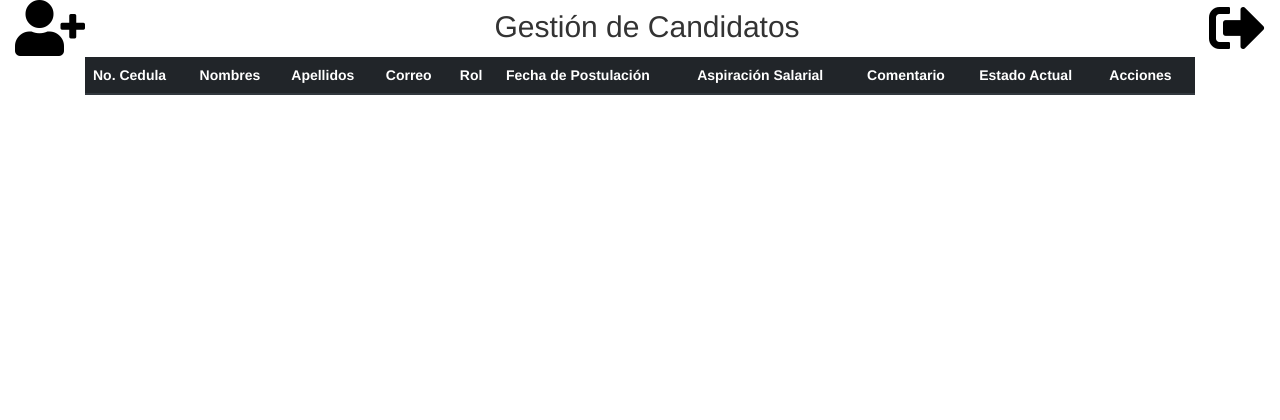
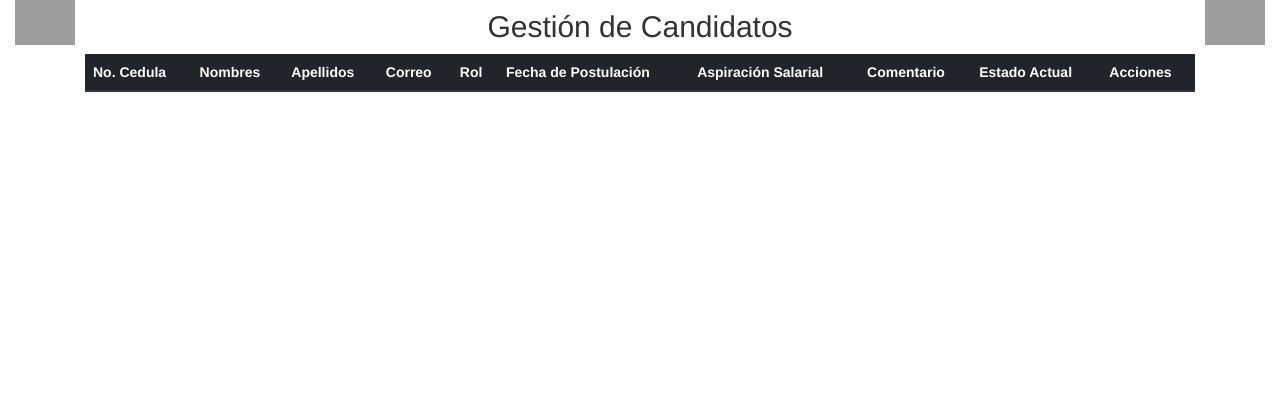
Before and after one commit to Xaviierkasvar/Prueba-Devco, a PHP site: page /Vista/Admin/Consulta.php in a window 1280 px wide. Shown: the top 420 px of the page. Run offline with PHP 8.4, Linux system fonts and the light colour scheme; data that the repository does not hold is empty; some libraries are stand-ins or nearby versions; grey boxes are pictures that could not be loaded.

Commit message:
make it better

```diff
--- a/Vista/Admin/ActualizarCandidato.php
+++ b/Vista/Admin/ActualizarCandidato.php
@@ -46,8 +46,8 @@ $clase = new Candidato;
       <div class="container-fluid">
         <div class="row">
           <div class="col-12 mx-auto">
-            <a class=" float-left" href="ConsultarCandidato.php"><i class="n fas fa-arrow-circle-left fa-4x"></i></a>
-            <a class=" float-right" href="../salir.php"><i class="n fas fa-sign-out-alt fa-4x"></i></a>
+            <a class=" float-left" href="ConsultarCandidato.php"><img  src="https://upload.wikimedia.org/wikipedia/commons/thumb/b/b1/Back_Arrow.svg/240px-Back_Arrow.svg.png" width="60" height="60" class="img-fluid "></a>
+            <a class=" float-right" href="../salir.php"><img src="https://upload.wikimedia.org/wikipedia/commons/9/9b/Font_Awesome_5_solid_sign-out-alt.svg" width="60" height="60" align="bottom"class="img-fluid"></a>
             <h1 class="text-center m-3" style="color:white;">Actualizar Candidato</h1>
           </div>
         </div>
--- a/Vista/Admin/AddCandidato.php
+++ b/Vista/Admin/AddCandidato.php
@@ -31,8 +31,8 @@ $ced=$_GET['cedula'];
       <div class="container-fluid">
         <div class="row">
           <div class="col-12 mx-auto">
-            <a class=" float-left" href="ConsultarCandidato.php"><i class="n fas fa-arrow-circle-left fa-4x"></i></a>
-            <a class=" float-right" href="../salir.php"><i class="n fas fa-sign-out-alt fa-4x"></i></a>
+            <a class=" float-left" href="ConsultarCandidato.php"><img  src="https://upload.wikimedia.org/wikipedia/commons/thumb/b/b1/Back_Arrow.svg/240px-Back_Arrow.svg.png" width="60" height="60" class="img-fluid "></a>
+            <a class=" float-right" href="../salir.php"><img src="https://upload.wikimedia.org/wikipedia/commons/9/9b/Font_Awesome_5_solid_sign-out-alt.svg" width="60" height="60" align="bottom"class="img-fluid"></a>
             <h1 class="text-center m-3" style="color:white;">Agregar Candidato</h1>
           </div>
         </div>
--- a/Vista/Admin/Consulta.php
+++ b/Vista/Admin/Consulta.php
@@ -33,8 +33,8 @@ $resultado=$clase->ConsultaEstado();
       <div class="container-fluid">
         <div class="row">
           <div class="col-12 mx-auto">
-            <a class=" float-left" href="ConsultarCandidato.php"><i class="n fas fa-user-plus fa-4x"></i></a>
-            <a class=" float-right" href="../salir.php"><i class="n fas fa-sign-out-alt fa-4x"></i></a>
+            <a class=" float-left" href="ConsultarCandidato.php"><img  src="https://upload.wikimedia.org/wikipedia/commons/2/28/Font_Awesome_5_solid_user-plus.svg" width="60" height="60" class="img-fluid "></a>
+            <a class=" float-right" href="../salir.php"><img src="https://upload.wikimedia.org/wikipedia/commons/9/9b/Font_Awesome_5_solid_sign-out-alt.svg" width="60" height="60" align="bottom"class="img-fluid"></a>
             <h2 class="text-center text-black m-3">Gestión de Candidatos</h2>
           </div>
         </div>
--- a/Vista/Admin/RegistrarEtapa1.php
+++ b/Vista/Admin/RegistrarEtapa1.php
@@ -38,8 +38,8 @@ $resultado=$clase->ConsultaCandidato($ced);
       <div class="container-fluid">
         <div class="row">
           <div class="col-12 mx-auto">
-            <a class=" float-left" href="Consulta.php"><i class="n fas fa-arrow-circle-left fa-4x"></i></a>
-            <a class=" float-right" href="../salir.php"><i class="n fas fa-sign-out-alt fa-4x"></i></a>
+            <a class=" float-left" href="Consulta.php"><img  src="https://upload.wikimedia.org/wikipedia/commons/thumb/b/b1/Back_Arrow.svg/240px-Back_Arrow.svg.png" width="60" height="60" class="img-fluid "></a>
+            <a class=" float-right" href="../salir.php"><img src="https://upload.wikimedia.org/wikipedia/commons/9/9b/Font_Awesome_5_solid_sign-out-alt.svg" width="60" height="60" align="bottom"class="img-fluid"></a>
             <h1 class="text-center m-3" style="color:white;">Resultados Etapa 1</h1>
           </div>
         </div>
--- a/Vista/Admin/RegistrarEtapa2.php
+++ b/Vista/Admin/RegistrarEtapa2.php
@@ -38,8 +38,8 @@ $resultado=$clase->ConsultaCandidato($ced);
       <div class="container-fluid">
         <div class="row">
           <div class="col-12 mx-auto">
-            <a class=" float-left" href="Consulta.php"><i class="n fas fa-arrow-circle-left fa-4x"></i></a>
-            <a class=" float-right" href="../salir.php"><i class="n fas fa-sign-out-alt fa-4x"></i></a>
+            <a class=" float-left" href="Consulta.php"><img  src="https://upload.wikimedia.org/wikipedia/commons/thumb/b/b1/Back_Arrow.svg/240px-Back_Arrow.svg.png" width="60" height="60" class="img-fluid "></a>
+            <a class=" float-right" href="../salir.php"><img src="https://upload.wikimedia.org/wikipedia/commons/9/9b/Font_Awesome_5_solid_sign-out-alt.svg" width="60" height="60" align="bottom"class="img-fluid"></a>
             <h1 class="text-center m-3" style="color:white;">Resultados Etapa 2</h1>
           </div>
         </div>
--- a/Vista/Admin/RegistrarEtapa3.php
+++ b/Vista/Admin/RegistrarEtapa3.php
@@ -54,8 +54,8 @@ $pro = $sum / 4;
       <div class="container-fluid">
         <div class="row">
           <div class="col-12 mx-auto">
-            <a class=" float-left" href="Consulta.php"><i class="n fas fa-arrow-circle-left fa-4x"></i></a>
-            <a class=" float-right" href="../salir.php"><i class="n fas fa-sign-out-alt fa-4x"></i></a>
+            <a class=" float-left" href="Consulta.php"><img  src="https://upload.wikimedia.org/wikipedia/commons/thumb/b/b1/Back_Arrow.svg/240px-Back_Arrow.svg.png" width="60" height="60" class="img-fluid "></a>
+            <a class=" float-right" href="../salir.php"><img src="https://upload.wikimedia.org/wikipedia/commons/9/9b/Font_Awesome_5_solid_sign-out-alt.svg" width="60" height="60" align="bottom"class="img-fluid"></a>
             <h1 class="text-center m-3" style="color:white;">Resultados Etapa 3</h1>
           </div>
         </div>
--- a/Vista/Admin/VerEstado.php
+++ b/Vista/Admin/VerEstado.php
@@ -68,8 +68,8 @@ $resultado=$clase->ConsultaCandidatoEtp3($ced);
       <div class="container-fluid">
         <div class="row">
           <div class="col-12 mx-auto">
-            <a class=" float-left" href="Consulta.php"><i class="n fas fa-arrow-circle-left fa-4x"></i></a>
-            <a class=" float-right" href="../salir.php"><i class="n fas fa-sign-out-alt fa-4x"></i></a>
+            <a class=" float-left" href="Consulta.php"><img  src="https://upload.wikimedia.org/wikipedia/commons/thumb/b/b1/Back_Arrow.svg/240px-Back_Arrow.svg.png" width="60" height="60" class="img-fluid "></a>
+            <a class=" float-right" href="../salir.php"><img src="https://upload.wikimedia.org/wikipedia/commons/9/9b/Font_Awesome_5_solid_sign-out-alt.svg" width="60" height="60" align="bottom"class="img-fluid"></a>
             <h2 class="text-center text-white m-3">Avances del Candidato</h2>
           </div>
         </div>
--- a/index.php
+++ b/index.php
@@ -42,7 +42,7 @@ if (!isset($_REQUEST['x']))
               </div>
               <div class="mx-auto tw">
               <div class="modal-body">
-                  <span class="n fas fa-user-lock fa-10x"></span>
+                  <img src="https://upload.wikimedia.org/wikipedia/commons/8/82/Font_Awesome_5_solid_user-lock.svg" alt="">
                   <form action="Controlador/ValidarInicioSesion.php" method="post">
                   <input style="border-radius: 20px;" type="email" placeholder="Usuario/Correo" name="usuario" />
                   <input style="border-radius: 20px;" type="password" placeholder="Contraseña" name="clave" />
```
